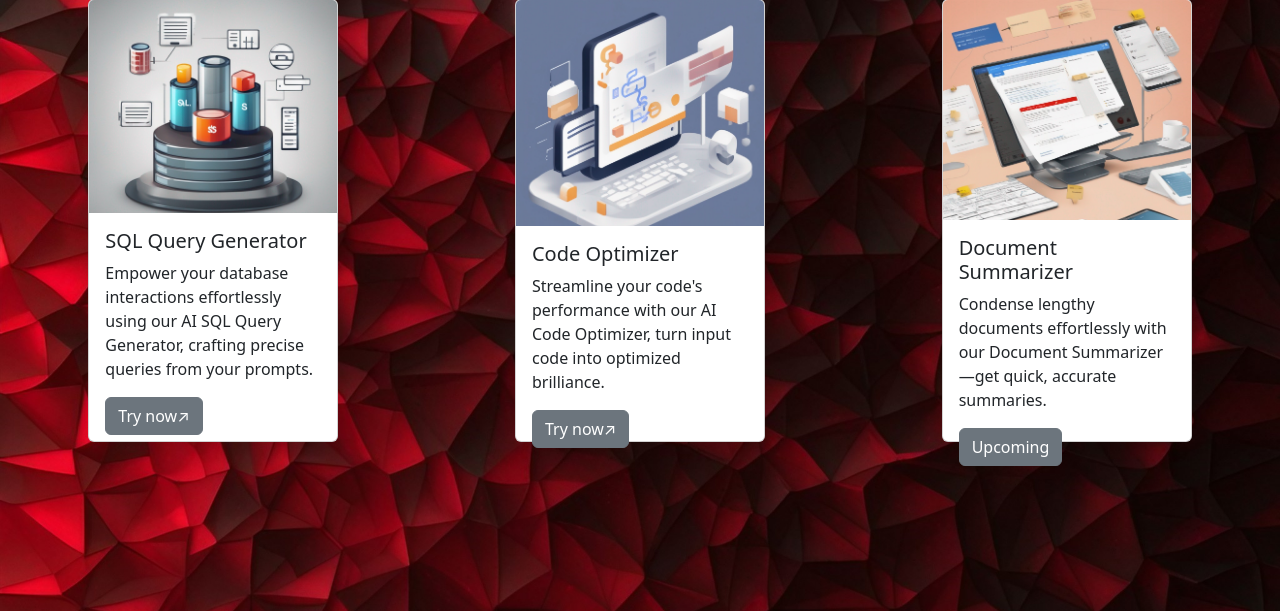
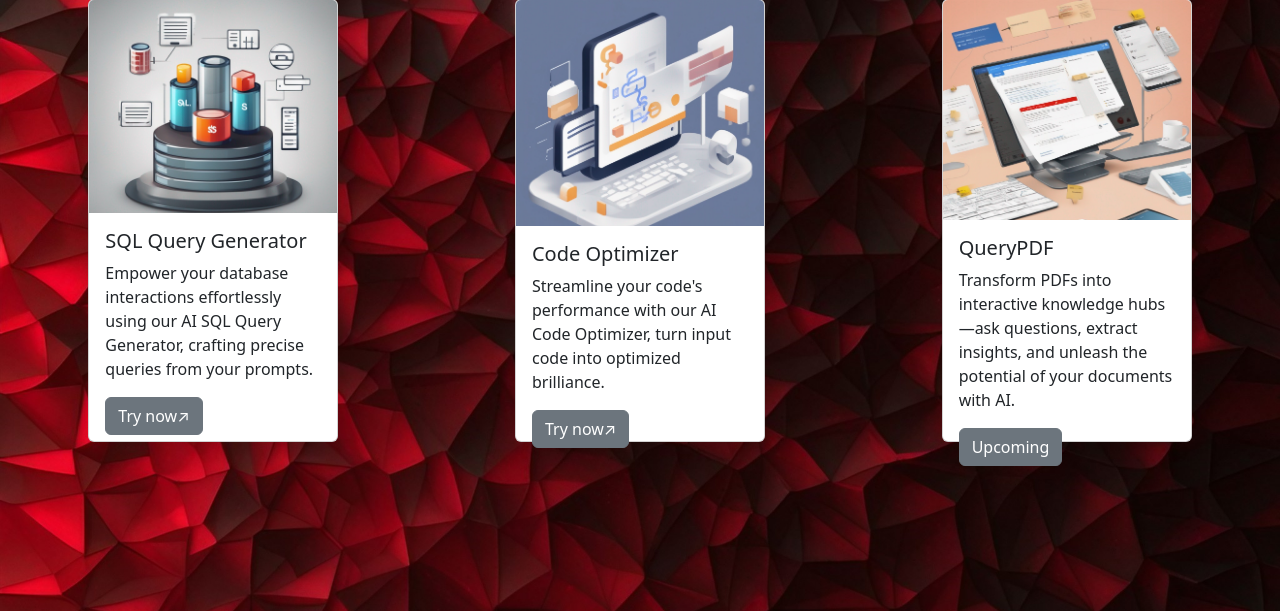
Before and after one commit to ViditDhull/LuciusTensors, a Django app: page / in a window 1280 px wide. Shown: the part 261-872 px from the top of the page. Run offline with Django 4.2, Linux system fonts and the light colour scheme.

Commit message:
Update error comment and upcoming QueryPDF

```diff
--- a/templates/index.html
+++ b/templates/index.html
@@ -59,9 +59,9 @@ margin-right: 10%;
     <div class="card h-70" style="margin-top: 5%;">
       <img src="/static/img/summarizer.jpg" class="card-img-top" alt="...">
       <div class="card-body">
-        <h5 class="card-title">Document Summarizer</h5>
-        <p class="card-text">Condense lengthy documents effortlessly with our Document Summarizer—get quick, accurate
-          summaries.</p>
+        <h5 class="card-title">QueryPDF</h5>
+        <p class="card-text">Transform PDFs into interactive knowledge hubs—ask questions, extract insights, and unleash
+          the potential of your documents with AI.</p>
         <a class="btn btn-secondary">Upcoming</a>
       </div>
     </div>
--- a/webapp/views.py
+++ b/webapp/views.py
@@ -17,7 +17,7 @@ def sql_query_generator(request):
         try:
             response = generate_sql_query(user_input)
         except:
-            response = "There was an error completing your request."
+            response = "An error occurred while processing your request. Please try again later."
     return render(request, 'sql_query_generator.html', {'title': title, 'response': response})
 
 # Code Optimizer
@@ -30,7 +30,7 @@ def code_optimizer(request):
         try:
             response = optimize_code(user_input)
         except:
-            response = "There was an error completing your request."
+            response = "An error occurred while processing your request. Please try again later."
 
     return render(request, 'code_optimizer.html', {'title':title, 'optimized_code':response})
 
```
